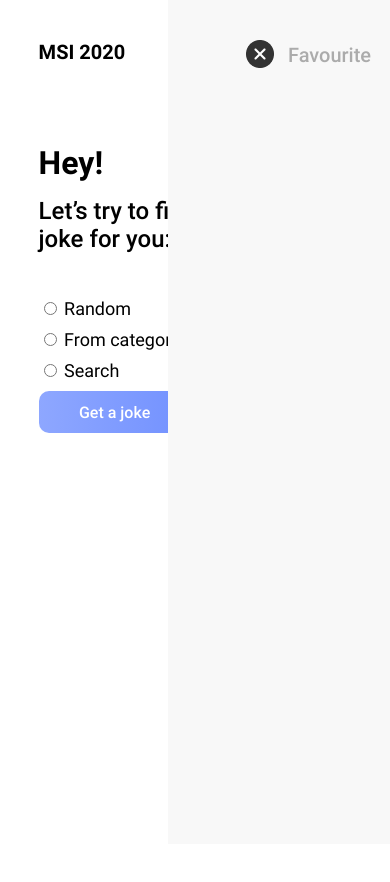
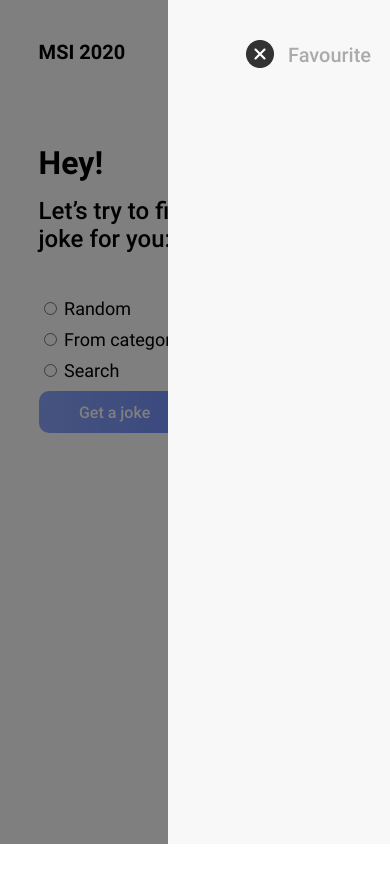
Before and after one commit to kosssm155/chucknorris-app, a website built with webpack: page src/main.html in a window 390 px wide. Both pictures are taken after a click on the element "Favourite". Built offline with nearby package versions, Linux system fonts and the light colour scheme.

Commit message:
tablet close open

```diff
--- /dev/null
+++ b/src/components/close/close.js
@@ -0,0 +1,6 @@
+export let close = document.querySelector('.close');
+
+close.addEventListener('click', () => {
+  document.querySelector('.background-transparent').classList.remove('display');
+  document.querySelector('#layout__favourites-wr').classList.remove('display-block');
+});
--- a/src/components/open/open.js
+++ b/src/components/open/open.js
@@ -3,4 +3,6 @@ export let open = document.querySelector('.open__open');
 open.addEventListener('click', () => {
   let block = document.getElementById('layout__favourites-wr');
   block.classList.add('display-block');
+  let transtaperntBackground = document.querySelector('.background-transparent');
+  transtaperntBackground.classList.add('display');
 });
--- a/src/index.js
+++ b/src/index.js
@@ -6,6 +6,7 @@ import JokeFavourite from '../src/components/jokeFavourite/jokeFavourite.js';
 import Filter from './components/filter/filter.js';
 import Button from './components/submit/submit.js';
 import open from './components/open/open.js';
+import close from './components/close/close.js';
 
 // root
 let layoutFilter = document.getElementById('layout__filter');
@@ -46,8 +47,6 @@ for (let i = 0; i < favouriteContainerJoke.length; i++) {
     // console.log(favouriteContainerJoke);
     if (event.target.classList[2] === 'heart-active') {
       // 2. remove joke
-      // console.log(event.target.parentNode.parentNode.remove());
-      // favouriteContainerJoke[i].remove();
       event.target.parentNode.parentNode.remove();
       // 3. remove object with joke from array
       button.arrayOfFavouriteObjects = button.arrayOfFavouriteObjects.filter((favObj) => {
--- a/src/main.css
+++ b/src/main.css
@@ -124,7 +124,7 @@ body {
     position: fixed;
     overflow: scroll;
     top: 0;
-    right: -500px;
+    right: -900px;
     height: calc(100vh - calc(100vh - 100%));
     transition: all 500ms;
   }
@@ -173,4 +173,19 @@ body {
     padding-left: 5px;
     width: 120px;
   }
+
+  .background-transparent {
+    left: -800px;
+    background-color: black;
+    height: 100px;
+    width: 100px;
+    position: absolute;
+    width: 43%;
+    height: 100%;
+    opacity: 0.5;
+    transition: all 500ms;
+  }
+  .background-transparent.display {
+    left: 0;
+  }
 }
--- a/src/main.html
+++ b/src/main.html
@@ -17,6 +17,7 @@
         <div id="layout__filter"></div>
         <div id="layout__jokes"></div>
       </div>
+      <div class="background-transparent"></div>
       <div id="layout__favourites-wr">
         <h2 class="cl"><span class="close">Favourite</span></h2>
         <div id="layout__favourites"></div>
```
